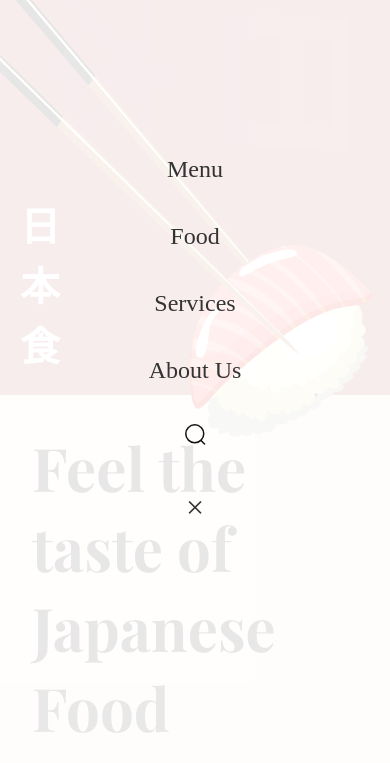
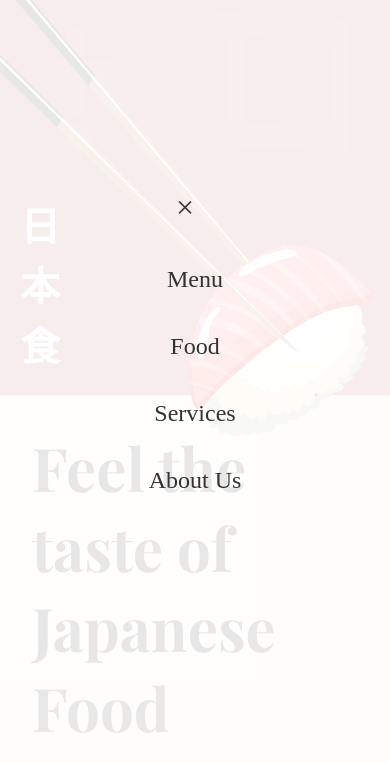
Before and after one commit to Codder-lab/sushi-man, a website built with Vite: page index.html in a window 390 px wide. Both pictures are taken after a click on the picture 358 px from the left and 34 px from the top of the page. Shown: the part 81-844 px from the top of the page. Built offline with nearby package versions, Linux system fonts and the light colour scheme.

Commit message:
update close icon in the hamburger menu

```diff
--- a/css/sections/header.css
+++ b/css/sections/header.css
@@ -90,6 +90,8 @@
   /* Change color as needed */
   cursor: pointer;
   /* Change cursor on hover */
+  align-self: flex-end;
+  margin-right: 20px;
 }
 
 /* Show close icon when mobile menu is open */
--- a/index.html
+++ b/index.html
@@ -43,14 +43,13 @@
       </ul>
 
       <ul class="mobile-menu" id="mobile-menu">
+        <li>
+          <div id="close-menu-icon" class="icon close-icon">&times;</div>
+        </li> <!-- Close Icon -->
         <li><a href="#menu">Menu</a></li>
         <li><a href="#food">Food</a></li>
         <li><a href="#services">Services</a></li>
         <li><a href="#about-us">About Us</a></li>
-        <li><img src="assets/search.svg" alt="search"></li>
-        <li>
-          <div id="close-menu-icon" class="icon close-icon">&times;</div>
-        </li> <!-- Close Icon -->
       </ul>
     </nav>
   </header>
```
